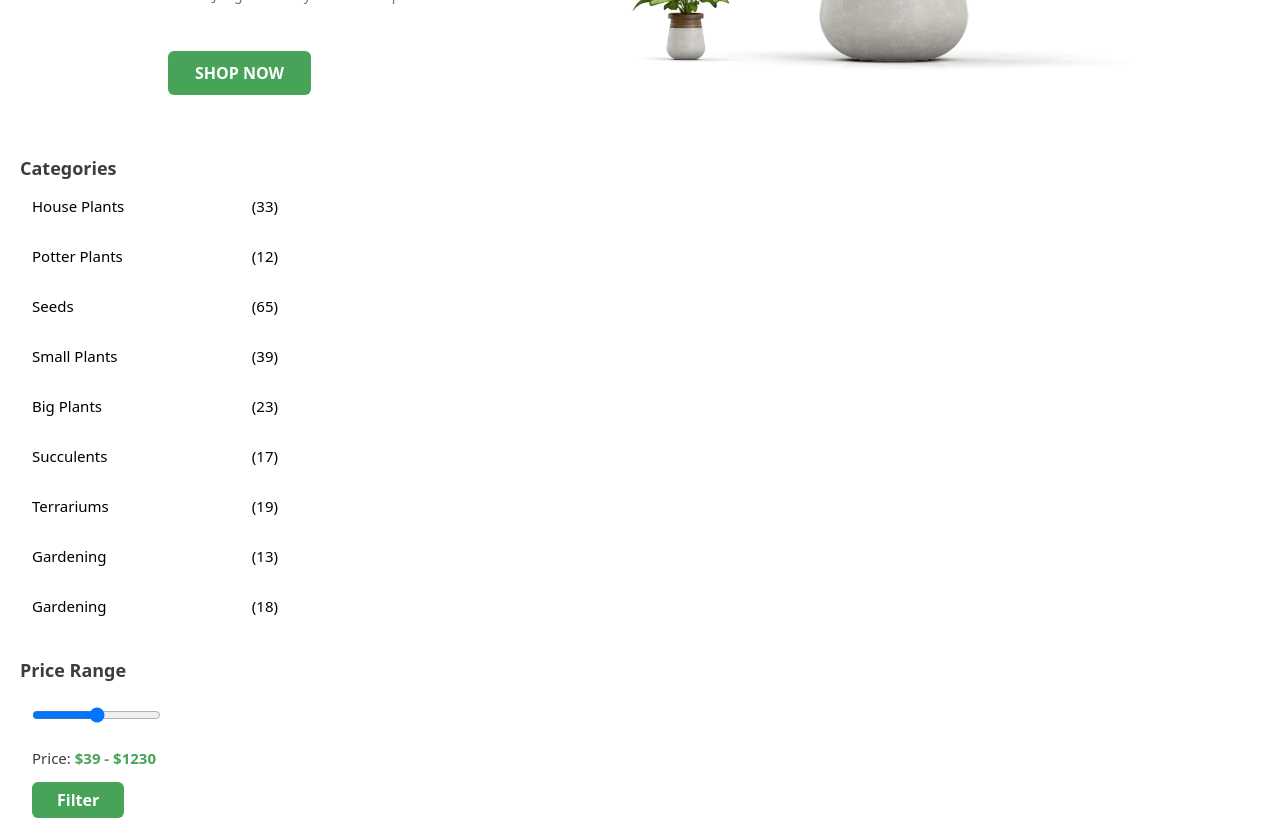
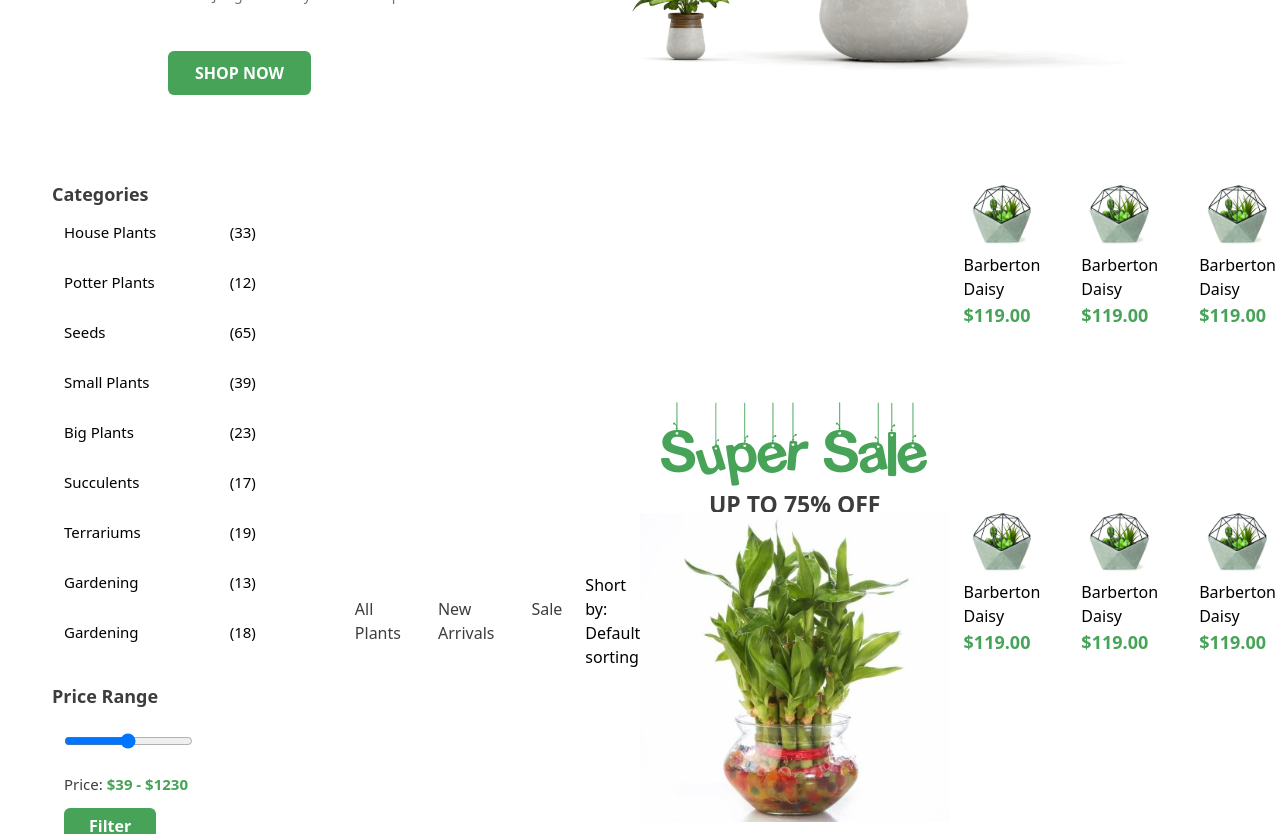
Before and after one commit to diyorbekravshanqulov/VueJs, a Vue app: page / in a window 1280 px wide. Shown: the part 540-1374 px from the top of the page. Built offline with nearby package versions, Linux system fonts and the light colour scheme.

Commit message:
complate

```diff
--- a/src/App.vue
+++ b/src/App.vue
@@ -10,8 +10,25 @@ import Flowers from "./components/Flowers.vue";
 <template>
   <Header />
   <Top_side />
-  <Category />
-  <Menu />
-  <Sale />
-  <Flowers />
+  <div>
+    <Category />
+    <Menu />
+    <Sale />
+    <Flowers class="flower"></Flowers>
+  </div>
 </template>
+
+<style scoped>
+div {
+  display: grid;
+  grid-template-columns: repeat(4, 1fr);
+}
+Menu,
+.flower {
+  display: grid;
+  grid-template-columns: repeat(3, 1fr);
+}
+.flower {
+  grid-template-rows: repeat(3, 1fr);
+}
+</style>
--- a/src/components/Menu.vue
+++ b/src/components/Menu.vue
@@ -17,9 +17,9 @@ const items = ref(["All Plants", "New Arrivals", "Sale"]);
 
 <style scoped>
 .container {
-  /* width: 310px; */
   margin-top: 12px;
-  display: flex;
+  display: grid;
+  grid-template-columns: repeat(3, 1fr);
   padding: 26px 10%;
   gap: 20px;
   justify-content: space-between;
--- a/src/components/category.vue
+++ b/src/components/category.vue
@@ -63,11 +63,11 @@ const inside_cate_size = ref(["(119)", "(86)", "(78)"]);
 
 <style scoped>
 .container {
-  width: 310px;
+  /* width: 310px; */
   margin-top: 12px;
   display: flex;
   flex-direction: column; /* Modified for vertical layout */
-  /* padding: 26px 10%; */
+  padding: 26px 10%;
   gap: 20px; /* Modified for spacing between categories */
   position: relative;
 }
```
